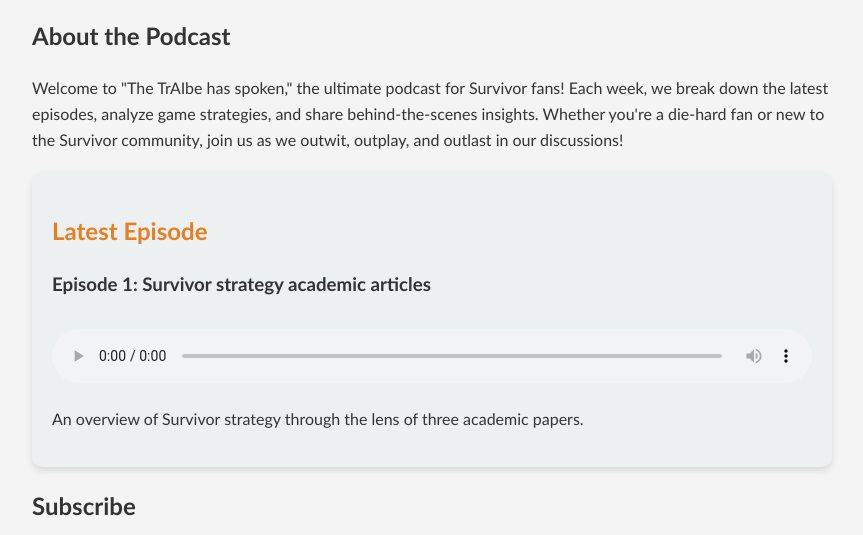
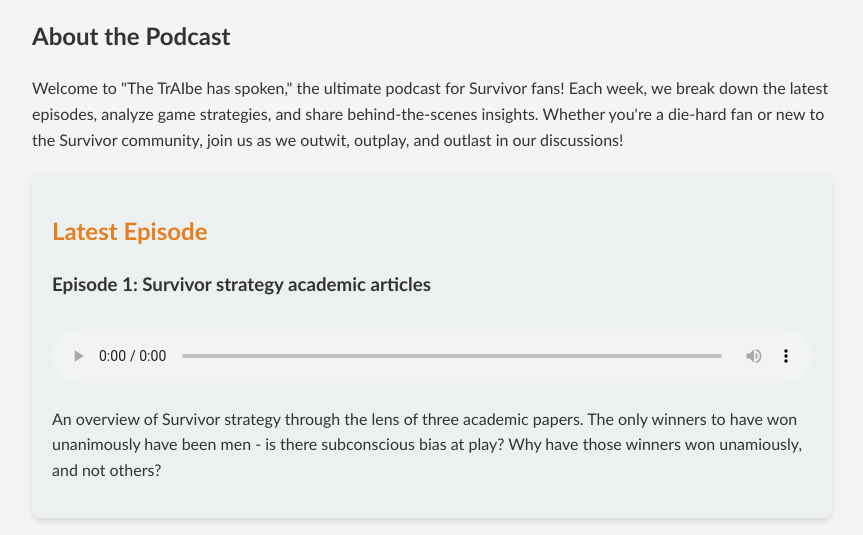
Before and after one commit to nwbort/the-trAIbe-has-spoken, a plain HTML site: page index.html in a window 1280 px wide. Shown: the part 222-757 px from the top of the page, without its empty margins (208-1071 px from the left). Drawn offline with Linux system fonts and the light colour scheme.

Commit message:
Update index.html

```diff
--- a/index.html
+++ b/index.html
@@ -125,7 +125,7 @@
                 <source src="tths-e001.mp3" type="audio/mpeg">
                 Your browser does not support the audio element.
             </audio>
-            <p>An overview of Survivor strategy through the lens of three academic papers.</p>
+            <p>An overview of Survivor strategy through the lens of three academic papers. The only winners to have won unanimously have been men - is there subconscious bias at play? Why have those winners won unamiously, and not others?</p>
 
         </section>
 
```
